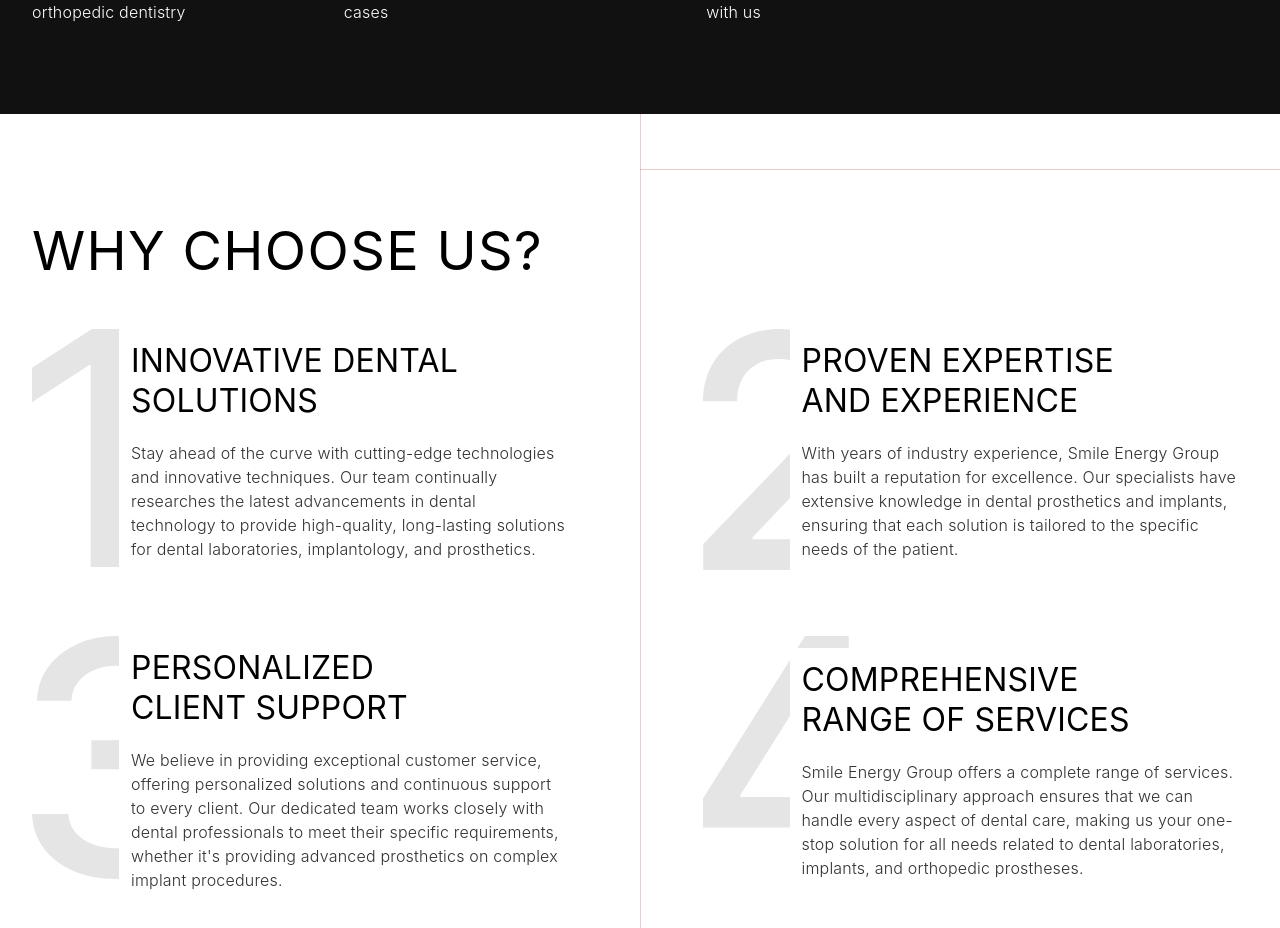
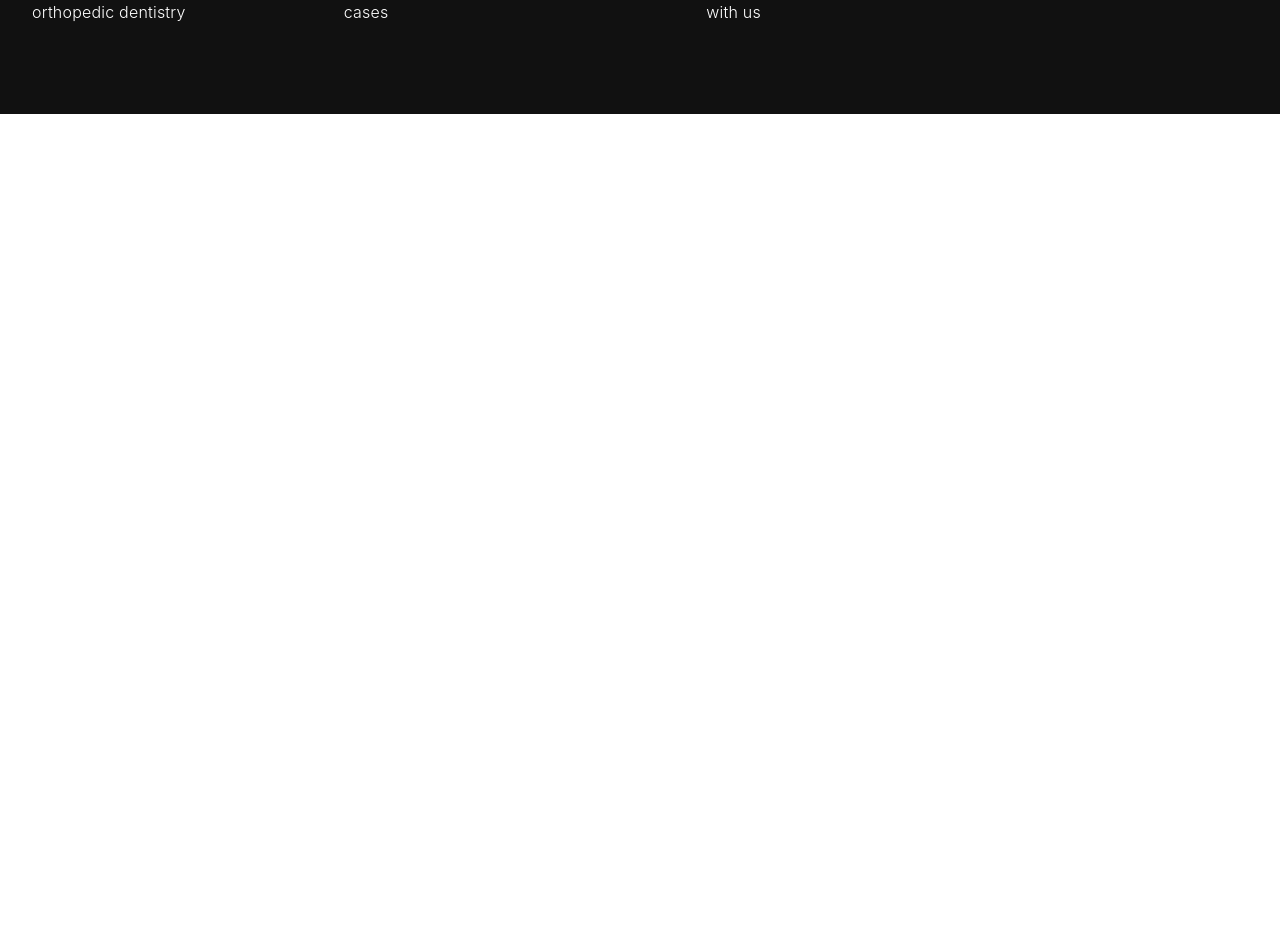
Before and after one commit to FastWebWalker/Smile-Energy-landing, a React (Create React App) app: page / in a window 1280 px wide. Shown: the part 1046-1974 px from the top of the page. After the commit the page ends 1160 px from the top, so only its background shows below. Built offline with nearby package versions, Linux system fonts and the light colour scheme.

Commit message:
commented section

```diff
--- a/src/App.js
+++ b/src/App.js
@@ -17,7 +17,7 @@ function App() {
       <Header />
       <HeroSection />
       <NumbersSection />
-      <ChooseSection />
+      {/* <ChooseSection /> */}
       {/* <TrustedSection />
       <ReviewsSection />
       <StoreSection />
```
